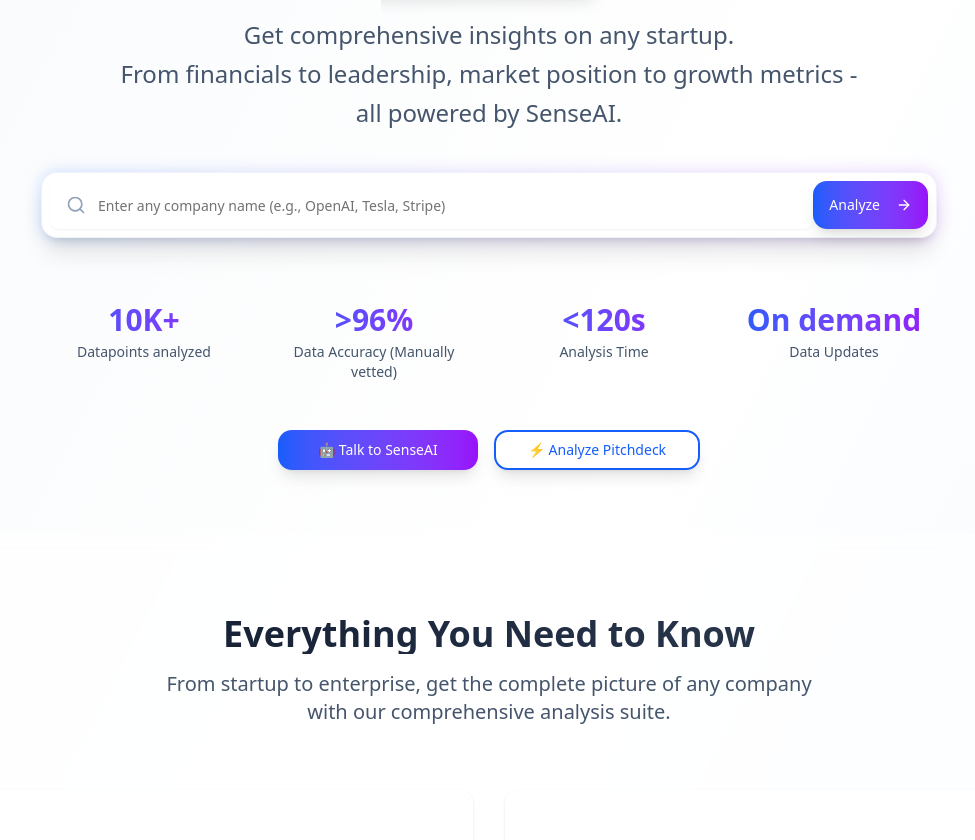
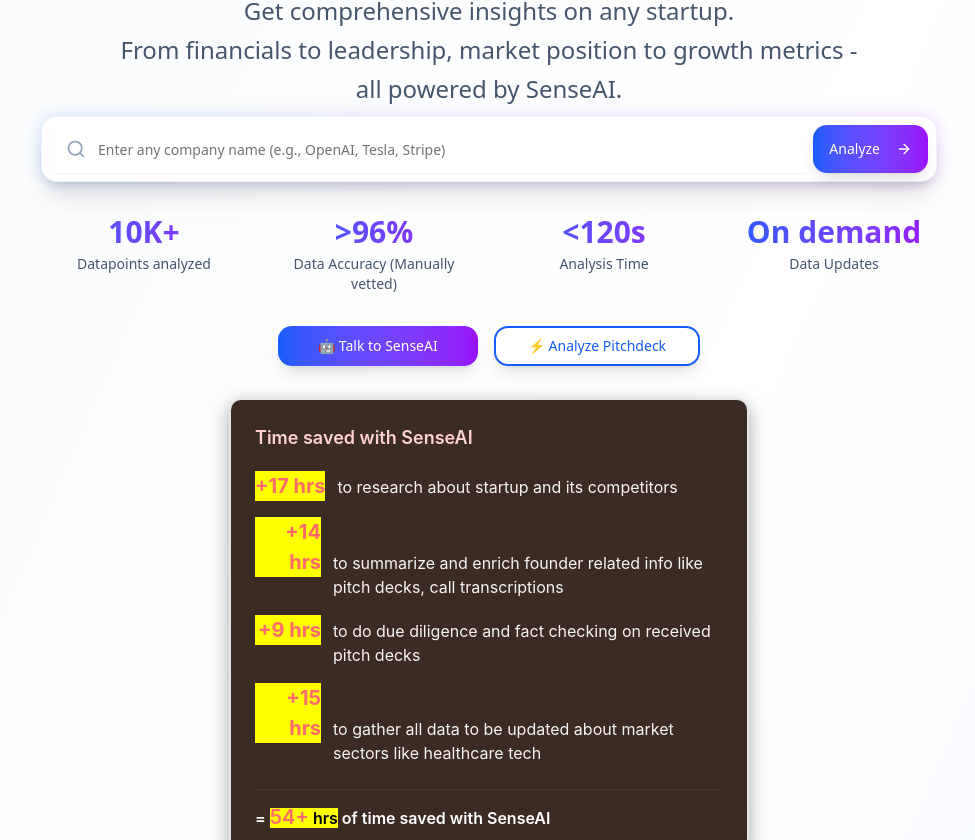
Before and after one commit to bhavyameghnani/Google-AI-Agent-Challenge, a Next.js app in the folder ui/: page / in a window 1280 px wide. Shown: the part 480-1320 px from the top of the page, without its empty margins (151-1126 px from the left). Built offline with nearby package versions, Linux system fonts and the light colour scheme.

Commit message:
feat(ui): time saved added

```diff
--- a/ui/app/page.jsx
+++ b/ui/app/page.jsx
@@ -20,6 +20,7 @@
   Sparkles,
 } from "lucide-react";
 import { useRouter } from "next/navigation";
+import TimeSaved from "@/components/TimeSaved";
 
 export default function LandingPage() {
   const [searchQuery, setSearchQuery] = useState("");
@@ -118,13 +119,13 @@
           <div className="max-w-4xl mx-auto">
             <Badge
               variant="secondary"
-              className="mb-6 px-4 py-2 bg-gradient-to-r from-blue-100 to-purple-100 text-blue-800 border-0"
+              className="mb-3 px-4 py-2 bg-gradient-to-r from-blue-100 to-purple-100 text-blue-800 border-0"
             >
               <Sparkles className="w-4 h-4 mr-2" />
               AI-Powered Startup Insights
             </Badge>
 
-            <h1 className="text-5xl md:text-7xl font-bold mb-6 bg-gradient-to-r from-slate-900 via-slate-800 to-slate-900 bg-clip-text text-transparent leading-tight">
+            <h1 className="text-5xl md:text-7xl font-bold mb-3 bg-gradient-to-r from-slate-900 via-slate-800 to-slate-900 bg-clip-text text-transparent leading-tight">
               Investment ready insights in
               <span className="bg-gradient-to-r from-blue-600 to-purple-600 bg-clip-text text-transparent">
                 {" "}
@@ -135,7 +136,7 @@
               </mark>
             </h1>
 
-            <p className="text-xl md:text-2xl text-slate-600 mb-10 max-w-3xl mx-auto leading-relaxed">
+            <p className="text-xl md:text-2xl text-slate-600 mb-2 max-w-3xl mx-auto leading-relaxed">
               Get comprehensive insights on any startup.
               <br />
               From financials to leadership, market position to growth metrics -
@@ -143,7 +144,7 @@
             </p>
 
             {/* Search Bar */}
-            <div className="max-w-4xl mx-auto mb-16">
+            <div className="max-w-4xl mx-auto mb-8">
               <div className="relative group">
                 <div className="absolute inset-0 bg-gradient-to-r from-blue-500 to-purple-500 rounded-2xl blur opacity-25 group-hover:opacity-40 transition-opacity"></div>
                 <div className="relative bg-white rounded-2xl shadow-xl border border-slate-200/50 p-2 flex items-center">
@@ -175,7 +176,7 @@
             </div>
 
             {/* Stats */}
-            <div className="grid grid-cols-2 md:grid-cols-4 gap-6 max-w-4xl mx-auto mb-12">
+            <div className="grid grid-cols-2 md:grid-cols-4 gap-6 max-w-4xl mx-auto mb-8">
               {stats.map((stat, index) => (
                 <div key={index} className="text-center">
                   <div className="text-3xl font-bold bg-gradient-to-r from-blue-600 to-purple-600 bg-clip-text text-transparent mb-1">
@@ -203,6 +204,11 @@
               >
                 ⚡ Analyze Pitchdeck
               </Button>
+            </div>
+
+            {/* Time saved card (from slides) */}
+            <div className="mb-8 mt-8">
+              <TimeSaved />
             </div>
           </div>
         </div>
--- /dev/null
+++ b/ui/components/TimeSaved.css
@@ -0,0 +1,64 @@
+.ts-card {
+  background: linear-gradient(180deg, #3b2b22 0%, #3b2b22 100%);
+  color: #fff;
+  border-radius: 12px;
+  padding: 24px;
+  max-width: 520px;
+  margin: 20px auto;
+  box-shadow: 0 6px 18px rgba(0, 0, 0, 0.35);
+  font-family: Inter, system-ui, -apple-system, "Segoe UI", Roboto,
+    "Helvetica Neue", Arial;
+}
+.ts-inner {
+  text-align: left;
+}
+.ts-title {
+  margin: 0 0 12px 0;
+  color: #ffd2cf;
+  font-size: 18px;
+  font-weight: 600;
+}
+.ts-list {
+  list-style: none;
+  padding: 0;
+  margin: 6px 0 16px 0;
+}
+.ts-item {
+  display: flex;
+  align-items: baseline;
+  gap: 12px;
+  padding: 8px 0;
+}
+.ts-plus {
+  color: #ff6b6b;
+  font-weight: 700;
+  min-width: 66px;
+  display: inline-block;
+  text-align: right;
+  font-size: 20px;
+}
+.ts-text {
+  color: #fff;
+  opacity: 0.95;
+}
+.ts-total {
+  border-top: 1px solid rgba(255, 255, 255, 0.06);
+  padding-top: 12px;
+  color: #fff;
+  font-weight: 600;
+}
+.ts-total-hours {
+  color: #ff6b6b;
+  font-size: 20px;
+}
+
+@media (max-width: 640px) {
+  .ts-card {
+    padding: 16px;
+    margin: 12px;
+  }
+  .ts-plus {
+    min-width: 52px;
+    font-size: 18px;
+  }
+}
--- /dev/null
+++ b/ui/components/TimeSaved.jsx
@@ -0,0 +1,65 @@
+import React from "react";
+import "./TimeSaved.css";
+
+// Data computed from the attached slides (midpoints used for ranges)
+const FEATURES = [
+  {
+    key: "competitor",
+    title: "to research about startup and its competitors",
+    minutesSaved: 1005.5,
+  },
+  {
+    key: "founder",
+    title:
+      "to summarize and enrich founder related info like pitch decks, call transcriptions",
+    minutesSaved: 831.5, // computed from image midpoints
+  },
+  {
+    key: "factchecker",
+    title: "to do due diligence and fact checking on received pitch decks",
+    minutesSaved: 513.25,
+  },
+  {
+    key: "newsletter",
+    title: "to gather all data to be updated about market sectors like healthcare tech",
+    minutesSaved: 913.5,
+  },
+];
+
+function minutesToHours(mins) {
+  return +(mins / 60).toFixed(0);
+}
+
+export default function TimeSaved() {
+  const totalMinutes = FEATURES.reduce((s, f) => s + f.minutesSaved, 0);
+  const totalHours = minutesToHours(totalMinutes);
+
+  return (
+    <section className="ts-card border-2 p-2 rounded-sm">
+      <div className="ts-inner">
+        <h3 className="ts-title">Time saved with SenseAI</h3>
+
+        <ul className="ts-list">
+          {FEATURES.map((f) => (
+            <li key={f.key} className="ts-item">
+              <mark>
+                <span className="ts-plus">
+                  +{minutesToHours(f.minutesSaved)} hrs
+                </span>
+              </mark>
+              <span className="ts-text"> {f.title}</span>
+            </li>
+          ))}
+        </ul>
+
+        <div className="ts-total">
+          ={" "}
+          <mark>
+            <span className="ts-total-hours">{totalHours}+</span> hrs
+          </mark>{" "}
+          of time saved with SenseAI
+        </div>
+      </div>
+    </section>
+  );
+}
```
